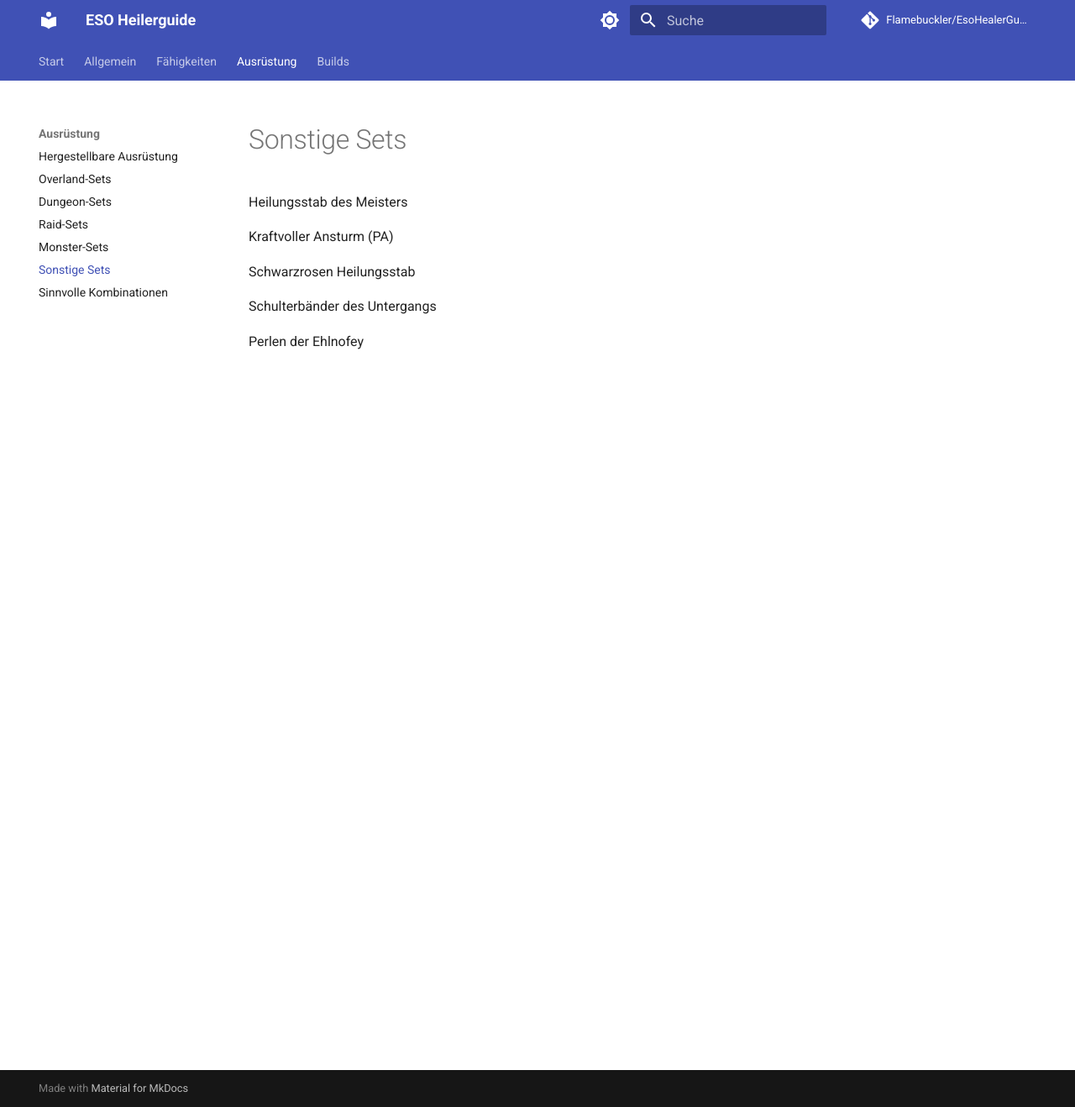
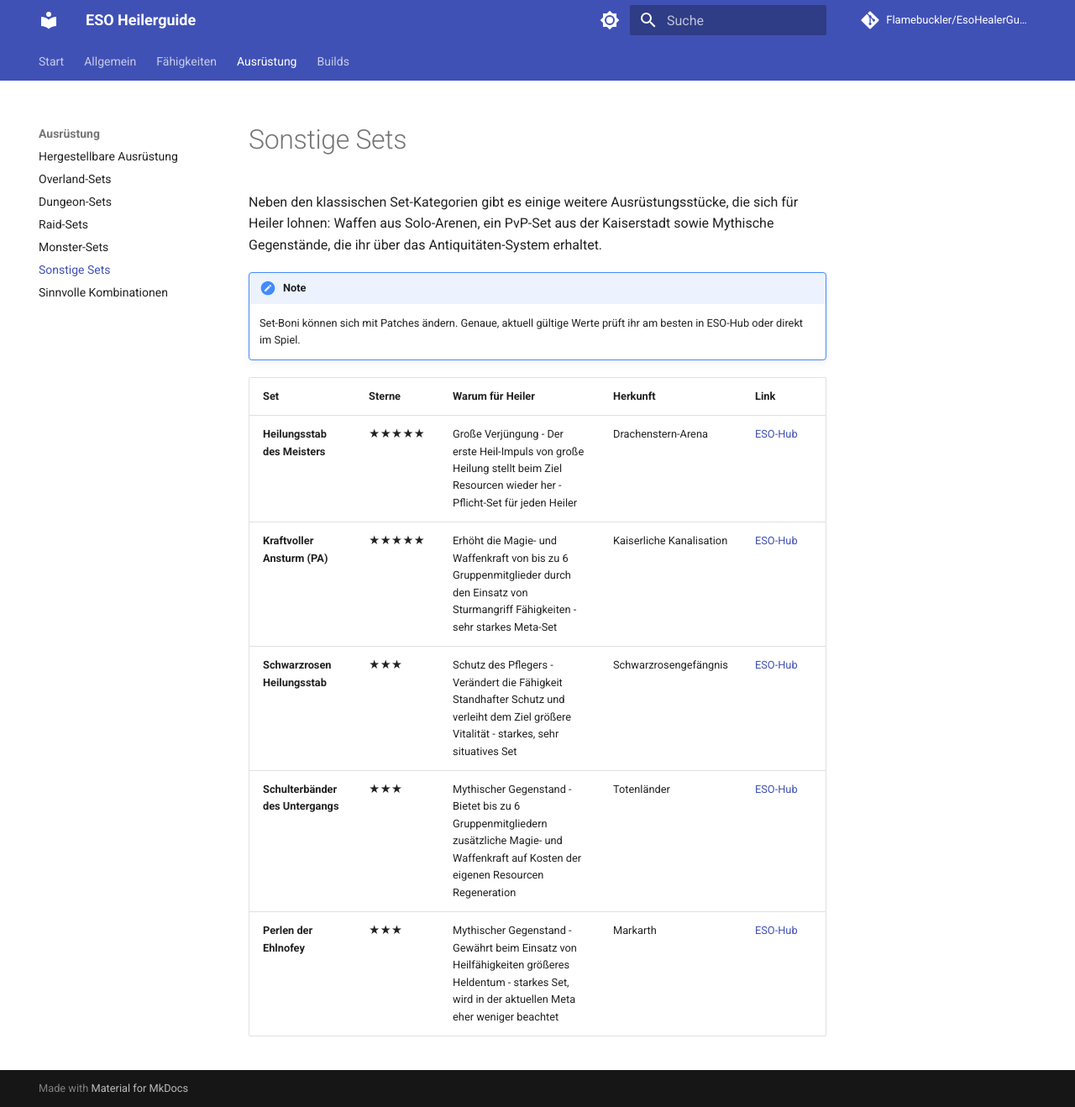
Before and after one commit to Flamebuckler/EsoHealerGuide, an MkDocs documentation site: the page built from docs/ausruestung/other_sets.md, in a window 1280 px wide and 1318 px high. Shown: the whole window at 84% size. Built offline with MkDocs 1.6.1 and Material for MkDocs 9.7.7, drawn with Linux system fonts in a browser that asks for light colours; comment, search, counter and statistics services are not loaded.

Commit message:
Restructure other_sets documentation
Convert the other_sets page from a simple list into a well-structured table format with detailed information for each set. Added title, introductory text, and a note about set bonuses changing with patches. Each entry now includes star ratings, explanations for healers, item sources, and links to ESO-Hub for reference.

```diff
--- a/docs/ausruestung/other_sets.md
+++ b/docs/ausruestung/other_sets.md
@@ -1,9 +1,14 @@
-Heilungsstab des Meisters
+# Sonstige Sets
 
-Kraftvoller Ansturm (PA)
+Neben den klassischen Set-Kategorien gibt es einige weitere Ausrüstungsstücke, die sich für Heiler lohnen: Waffen aus Solo-Arenen, ein PvP-Set aus der Kaiserstadt sowie Mythische Gegenstände, die ihr über das Antiquitäten-System erhaltet.
 
-Schwarzrosen Heilungsstab
+!!! note
+    Set-Boni können sich mit Patches ändern. Genaue, aktuell gültige Werte prüft ihr am besten in ESO-Hub oder direkt im Spiel.
 
-Schulterbänder des Untergangs
-
-Perlen der Ehlnofey
+| Set | Sterne | Warum für Heiler | Herkunft | Link |
+|---|---|---|---|---|
+| **Heilungsstab des Meisters** | ★★★★★ | Große Verjüngung - Der erste Heil-Impuls von große Heilung stellt beim Ziel Resourcen wieder her - Pflicht-Set für jeden Heiler | Drachenstern-Arena | [ESO-Hub](https://eso-hub.com/de/sets/grosse-verjungung){: target="_blank" rel="noopener" } |
+| **Kraftvoller Ansturm (PA)** | ★★★★★ | Erhöht die Magie- und Waffenkraft von bis zu 6 Gruppenmitglieder durch den Einsatz von Sturmangriff Fähigkeiten - sehr starkes Meta-Set | Kaiserliche Kanalisation | [ESO-Hub](https://eso-hub.com/de/sets/kraftvoller-ansturm){: target="_blank" rel="noopener" } |
+| **Schwarzrosen Heilungsstab** | ★★★ | Schutz des Pflegers - Verändert die Fähigkeit Standhafter Schutz und verleiht dem Ziel größere Vitalität - starkes, sehr situatives Set | Schwarzrosengefängnis | [ESO-Hub](https://eso-hub.com/de/sets/schutz-des-pflegers){: target="_blank" rel="noopener" } |
+| **Schulterbänder des Untergangs** | ★★★ | Mythischer Gegenstand - Bietet bis zu 6 Gruppenmitgliedern zusätzliche Magie- und Waffenkraft auf Kosten der eigenen Resourcen Regeneration | Totenländer | [ESO-Hub](https://eso-hub.com/de/sets/schulterbander-des-untergangs){: target="_blank" rel="noopener" } |
+| **Perlen der Ehlnofey** | ★★★ | Mythischer Gegenstand - Gewährt beim Einsatz von Heilfähigkeiten größeres Heldentum - starkes Set, wird in der aktuellen Meta eher weniger beachtet | Markarth | [ESO-Hub](https://eso-hub.com/de/sets/perlen-der-ehlnofey){: target="_blank" rel="noopener" } |
```
